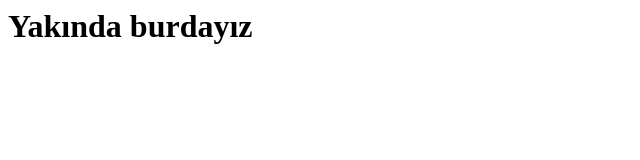
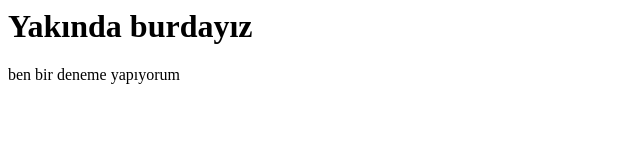
Before and after one commit to cerendikerabay/cerendikerabay.github.io, a plain HTML site: page index.html in a window 1280 px wide. Shown: the whole page, without its empty margins (0-640 px from the left). Drawn offline with Linux system fonts and the light colour scheme.

Commit message:
Update index.html

```diff
--- a/index.html
+++ b/index.html
@@ -1 +1,2 @@
 <h1> Yakında burdayız </h1>
+<p> ben bir deneme yapıyorum</p>
```
